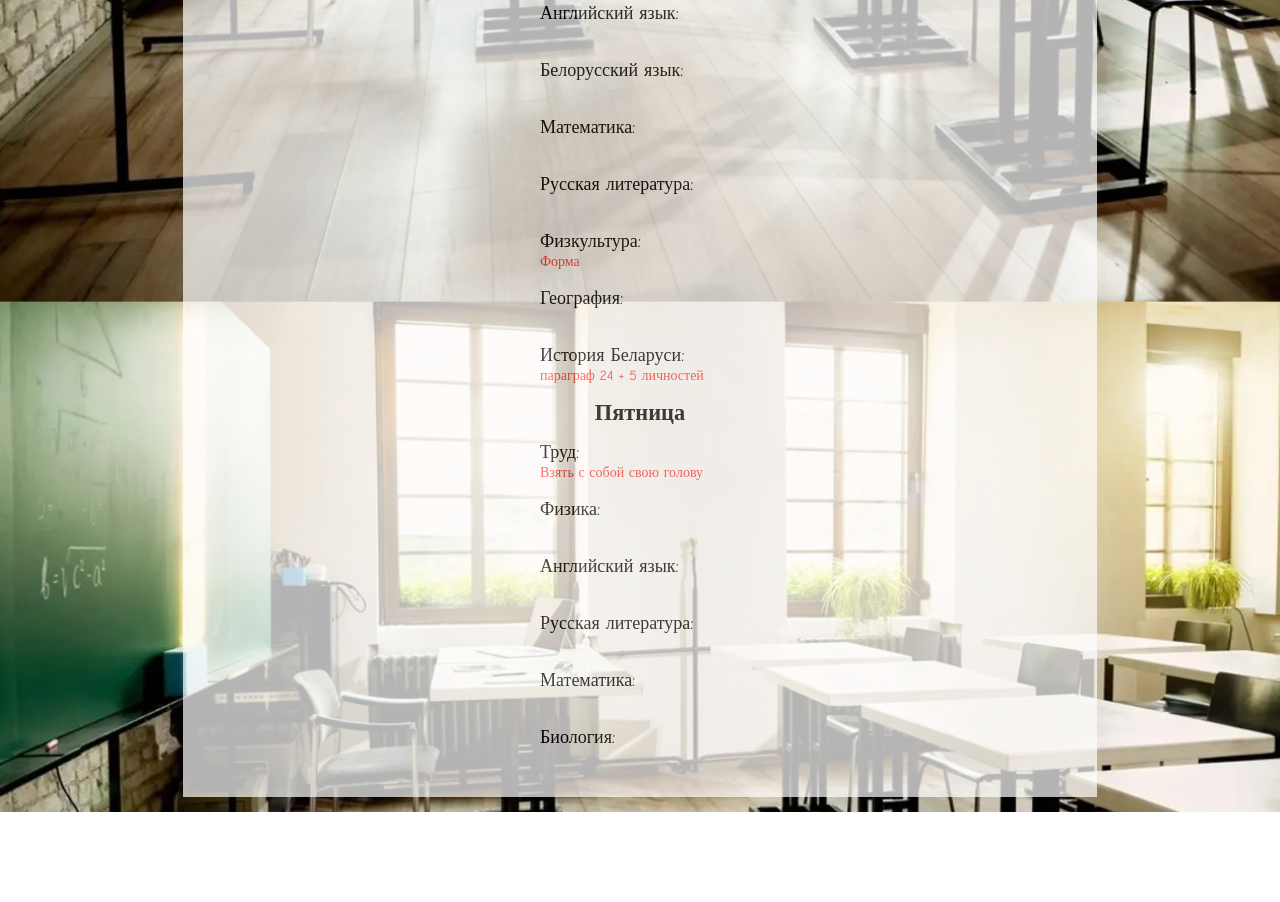
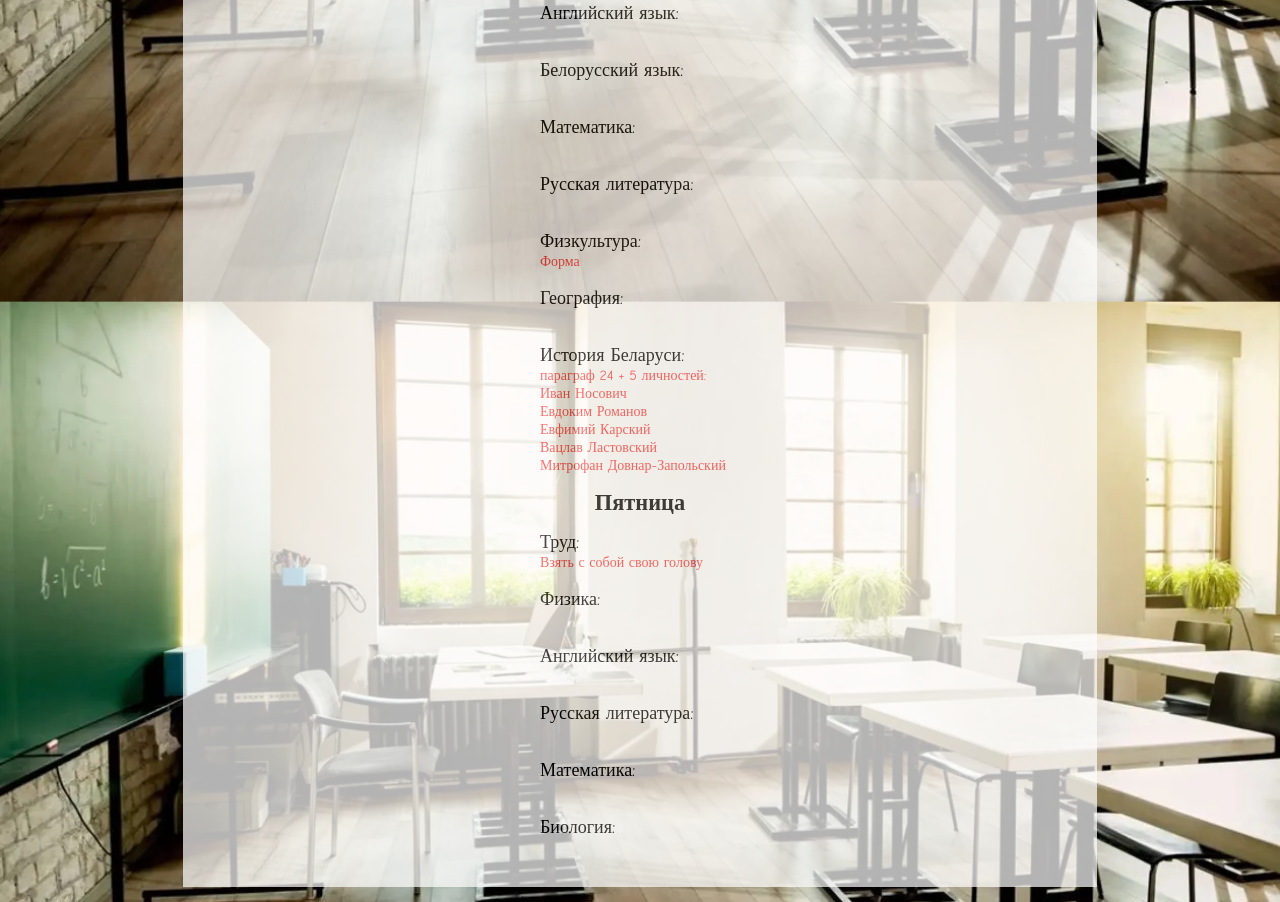
Before and after one commit to school18Brest/school18Brest.github.io, a plain HTML site: page raspisanie.html in a window 1280 px wide. Shown: the part 1405-2307 px from the top of the page. Before the commit the page ends 2217 px from the top, so only its background shows below. Drawn offline with Linux system fonts and the light colour scheme.

Commit message:
Update raspisanie.html

```diff
--- a/raspisanie.html
+++ b/raspisanie.html
@@ -54,7 +54,7 @@
 	<text class="pr">Русская литература:</text><text class="dz"></br> </text></br><span></span></br>
 	<text class="pr">Физкультура:</text><text class="dz"></br> Форма</text></br><span></span></br>
 	<text class="pr">География:</text><text class="dz"></br> </text></br><span></span></br>
-	<text class="pr">История Беларуси:</text><text class="dz"></br> параграф 24 + 5 личностей</text></br>
+	<text class="pr">История Беларуси:</text><text class="dz"></br> параграф 24 + 5 личностей:</br>Иван Носович</br>Евдоким Романов</br>Евфимий Карский</br>Вацлав Ластовский</br>Митрофан Довнар-Запольский</text></br>
 	</p>
 		<h1 class="text-large c">Пятница</h1>
 	<p>
```
